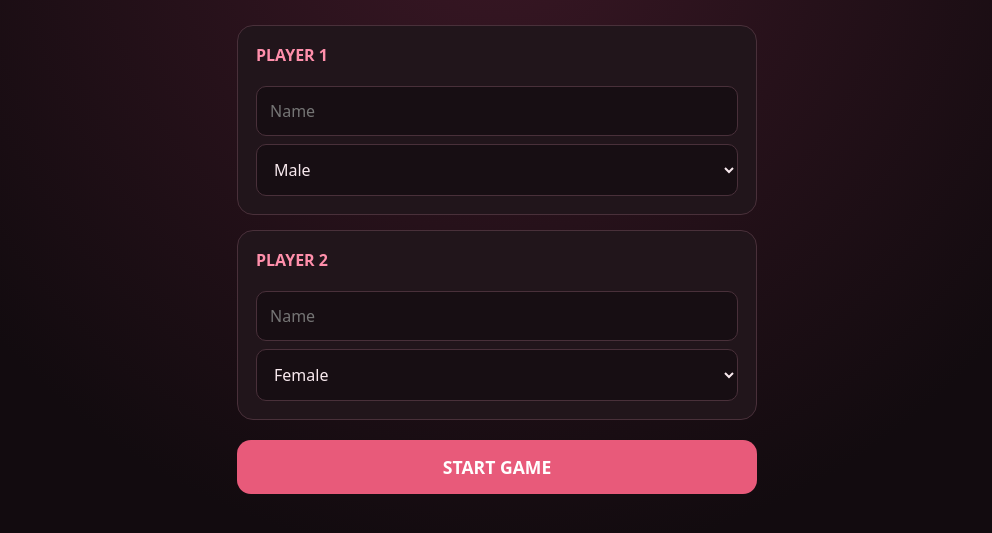
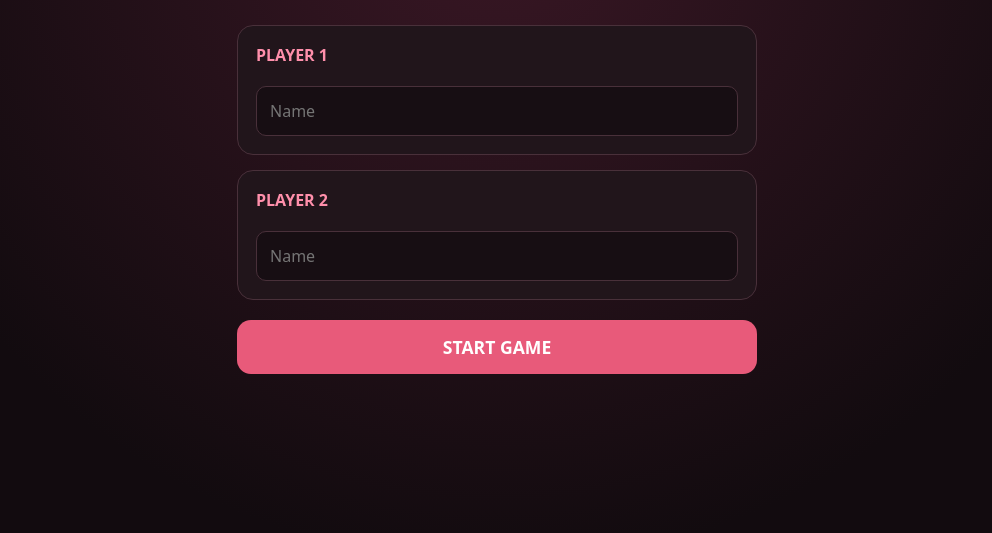
Before and after one commit to outofmycmftzone-ux/MOLLYWEEKEND-BINGO, a plain HTML site: page index.html in a window 1280 px wide. Shown: the part 101-634 px from the top of the page, without its empty margins (143-1135 px from the left). Drawn offline with Linux system fonts and the light colour scheme.

Commit message:
Update index.html

```diff
--- a/index.html
+++ b/index.html
@@ -31,11 +31,6 @@ Two players. One card. One goal.
 
 <input id="player1Name" type="text" placeholder="Name">
 
-<select id="player1Gender">
-<option value="male">Male</option>
-<option value="female">Female</option>
-</select>
-
 </div>
 
 <div class="player-box">
@@ -43,11 +38,6 @@ Two players. One card. One goal.
 <h2>PLAYER 2</h2>
 
 <input id="player2Name" type="text" placeholder="Name">
-
-<select id="player2Gender">
-<option value="female">Female</option>
-<option value="male">Male</option>
-</select>
 
 </div>
 
@@ -59,7 +49,6 @@ START GAME
 
 </div>
 
-
 <div id="game" style="display:none;">
 
 <div class="turn-display">
@@ -70,9 +59,7 @@ START GAME
 
 </div>
 
-
 <div class="board" id="board"></div>
-
 
 <div id="promptArea" class="prompt-area">
 
@@ -86,7 +73,6 @@ PROMPT
 
 </div>
 
-
 <div id="promptButtons" style="display:none;">
 
 <button class="complete-button" onclick="completeTask()">
@@ -99,14 +85,11 @@ PROMPT
 
 </div>
 
-
 <button id="drawButton" class="draw-button" onclick="drawPrompt()">
 🎴 DRAW PROMPT
 </button>
 
-
 <div id="gameStatus" class="game-status"></div>
-
 
 <button class="new-game-button" onclick="newGame()">
 NEW GAME
@@ -116,21 +99,14 @@ NEW GAME
 
 </div>
 
-
 <script src="script.js"></script>
 
 <script>
-
 if ("serviceWorker" in navigator) {
-
 window.addEventListener("load", function() {
-
 navigator.serviceWorker.register("service-worker.js");
-
 });
-
 }
-
 </script>
 
 </body>
```
